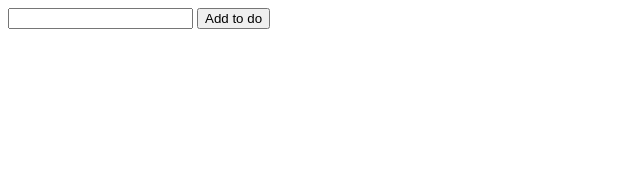
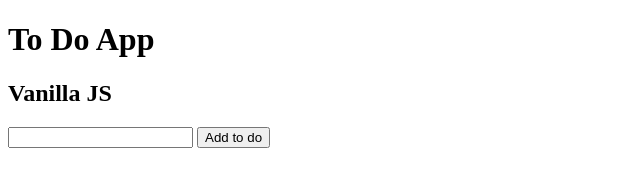
Before and after one commit to fdq09eca/vanillaJS-to-do-app, a plain HTML site: page index.html in a window 1280 px wide. Shown: the whole page, without its empty margins (0-640 px from the left). Drawn offline with Linux system fonts and the light colour scheme.

Commit message:
add h1 h2

```diff
--- a/index.html
+++ b/index.html
@@ -7,6 +7,8 @@
     <title>To Do App - Vanilla JS</title>
   </head>
   <body>
+    <h1>To Do App</h1>
+    <h2>Vanilla JS</h2>
     <div>
       <input id="input-to-do-item" name="todo" type="text" />
       <button id="add-to-do-btn">Add to do</button>
```
